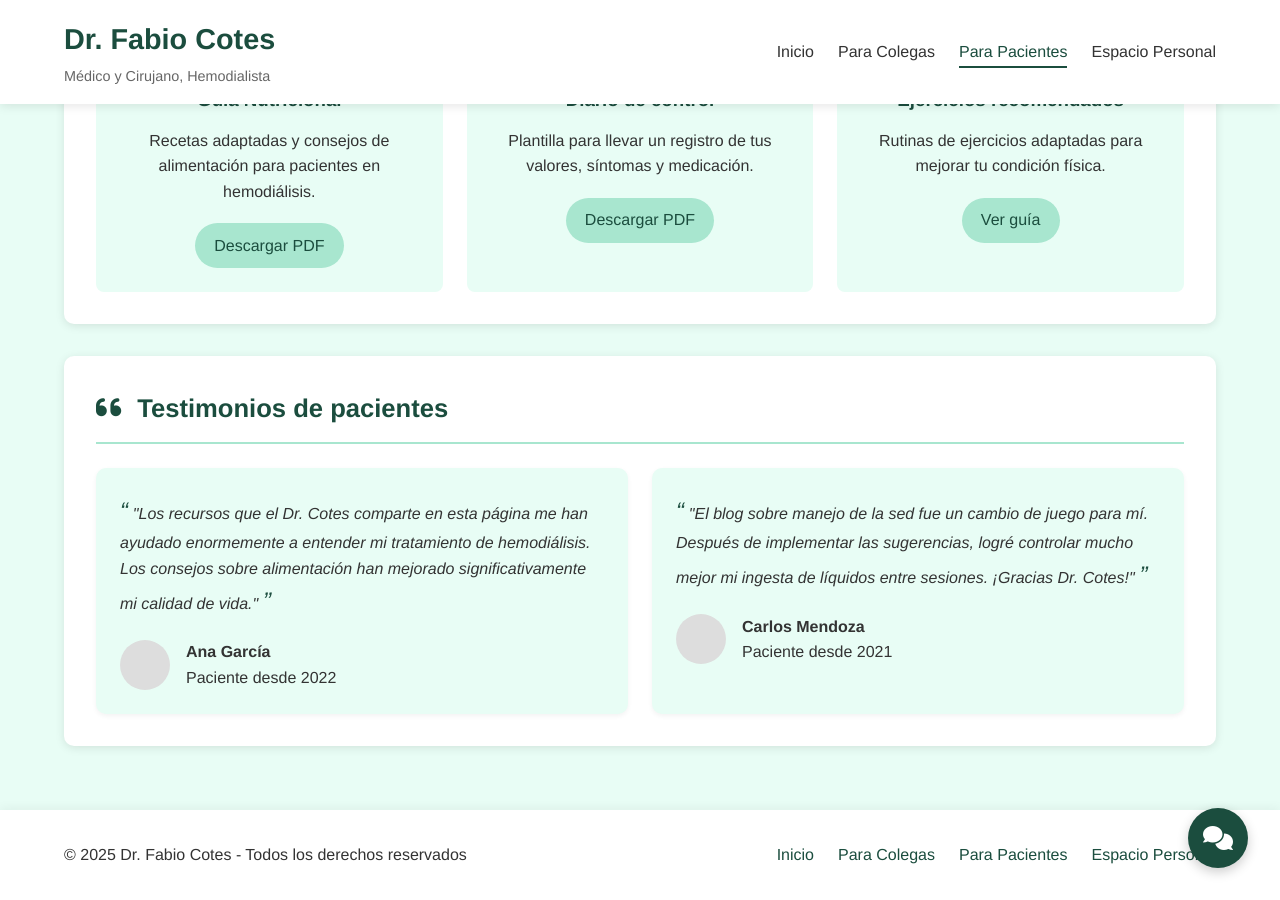
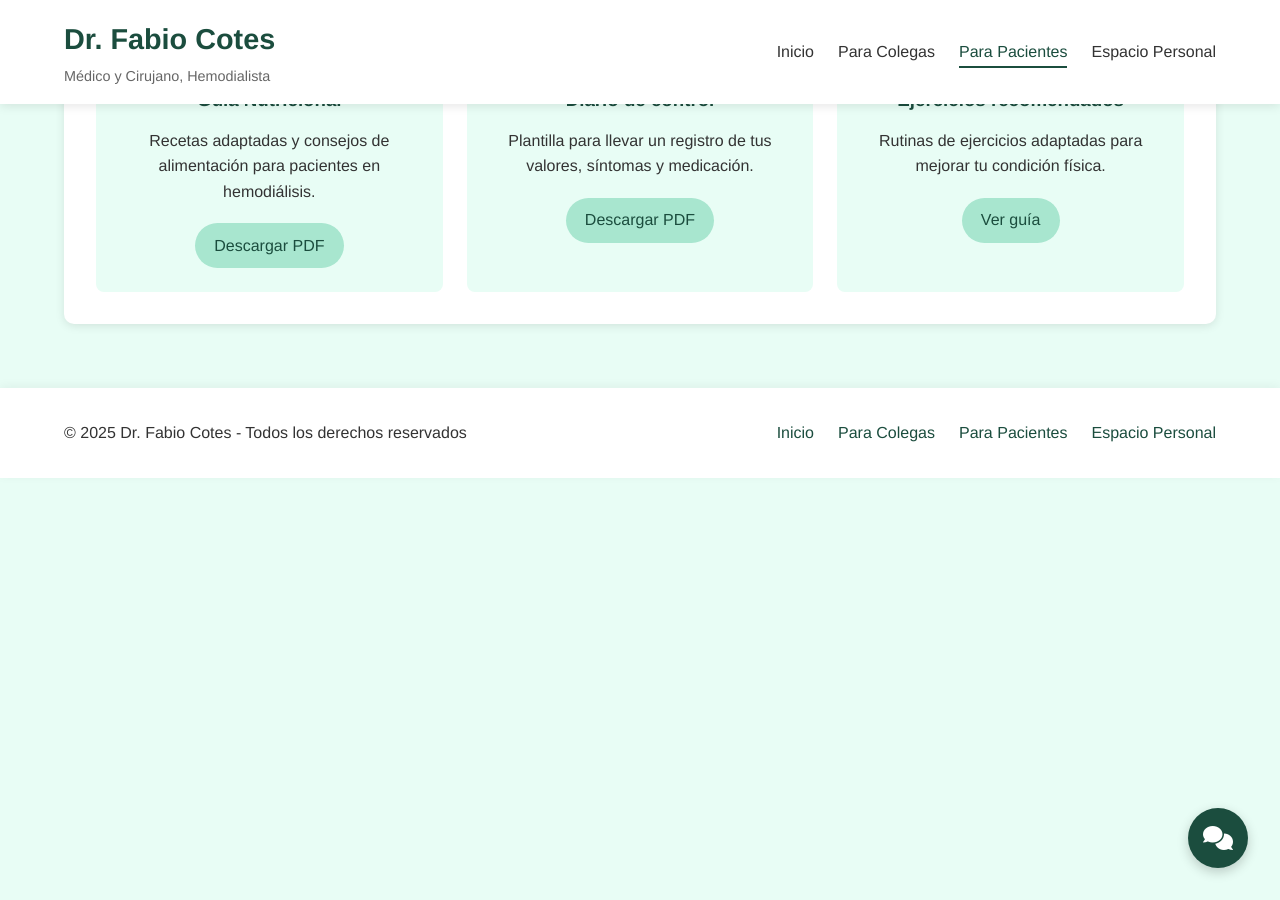
Before and after one commit to fabiocotesmd/fabiocotesmd.github.io, a Jekyll site: the page built from pacientes.html, in a window 1280 px wide and 900 px high, scrolled down 1976 px. Built offline with Jekyll 4.4.1, drawn with Linux system fonts in a browser that asks for light colours.

Commit message:
On branch main  Your branch is up to date with 'origin/main'.
 Changes to be committed:
	modified:   _posts/2025-01-10-cuidados-acceso-vascular.md
	modified:   _posts/2025-01-28-manejo-sed-tratamiento.md
	modified:   _posts/2025-02-15-alimentacion-hemodialisis.md
	deleted:    assets/data/eventos-cache.json
	new file:   assets/images/blogs/alimentacion-hemodialisis.webp
	new file:   assets/images/blogs/bienestar-salud-hemodialisis.webp
	new file:   assets/images/blogs/cuidados-acceso-vascular.webp
	new file:   assets/images/blogs/ejercicio-hemodialisis.webp
	new file:   assets/images/blogs/manejo-sed-hemodialisis.webp
	modified:   pacientes.html

```diff
--- a/assets/data/eventos-cache.json
+++ /dev/null
@@ -1,5 +0,0 @@
-{
-  "mes": 0,
-  "eventos": [],
-  "fecha": "1970-01-01T00:00:00.000Z"
-}
--- a/pacientes.html
+++ b/pacientes.html
@@ -109,30 +109,3 @@ include_faq_script: true
         </div>
     </div>
 </section>
-
-<section class="content-section">
-    <div class="section-header">
-        <i class="fas fa-quote-left"></i>
-        <h2>Testimonios de pacientes</h2>
-    </div>
-    <div class="testimonials">
-        <div class="testimonial-card">
-            <div class="testimonial-text">
-                <p>"Los recursos que el Dr. Cotes comparte en esta página me han ayudado enormemente a entender mi tratamiento de hemodiálisis. Los consejos sobre alimentación han mejorado significativamente mi calidad de vida."</p>
-            </div>
-            <div class="testimonial-author">
-                <div class="testimonial-avatar"></div>
-                <p><strong>Ana García</strong><br>Paciente desde 2022</p>
-            </div>
-        </div>
-        <div class="testimonial-card">
-            <div class="testimonial-text">
-                <p>"El blog sobre manejo de la sed fue un cambio de juego para mí. Después de implementar las sugerencias, logré controlar mucho mejor mi ingesta de líquidos entre sesiones. ¡Gracias Dr. Cotes!"</p>
-            </div>
-            <div class="testimonial-author">
-                <div class="testimonial-avatar"></div>
-                <p><strong>Carlos Mendoza</strong><br>Paciente desde 2021</p>
-            </div>
-        </div>
-    </div>
-</section>
```
Also changed, not shown: _posts/2025-01-10-cuidados-acceso-vascular.md (+1 -0 lines), _posts/2025-01-28-manejo-sed-tratamiento.md (+1 -0 lines), _posts/2025-02-15-alimentacion-hemodialisis.md (+1 -0 lines), assets/images/blogs/alimentacion-hemodialisis.webp (added), 4 other files.
